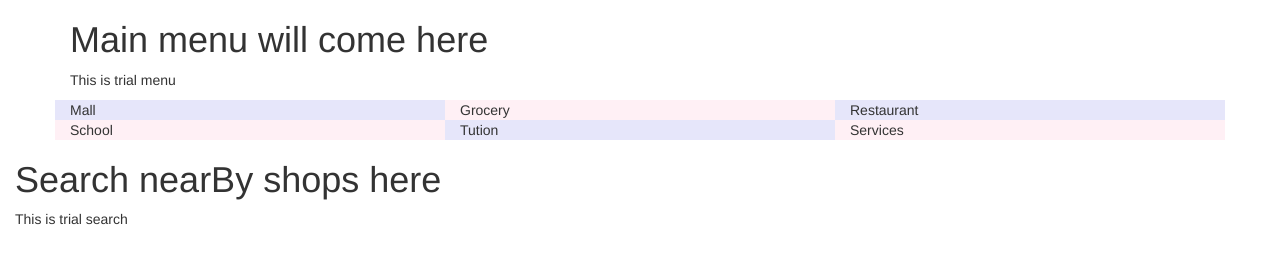
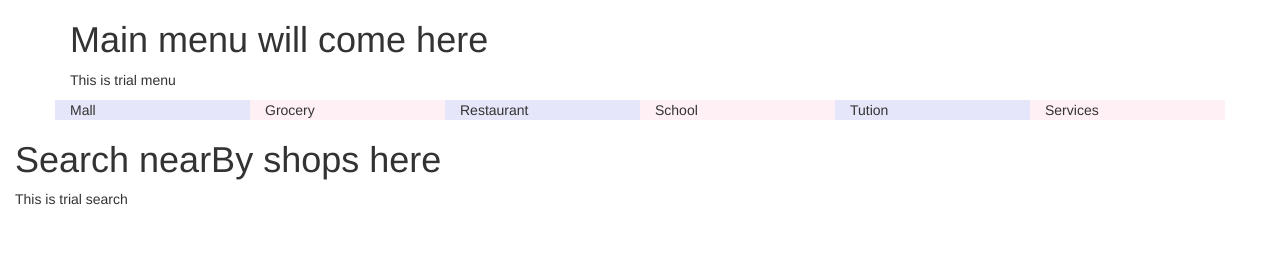
Before and after one commit to naseeha/project1, a website: page index.html in a window 1280 px wide. Drawn offline with nearby package versions, Linux system fonts and the light colour scheme.

Commit message:
Update index.html

```diff
--- a/index.html
+++ b/index.html
@@ -14,17 +14,17 @@
   <h1>Main menu will come here</h1>
   <p>This is trial menu</p>
   <div class="row">
-    <div class="col-md-4" style="background-color:lavender;">Mall
+    <div class="col-md-2" style="background-color:lavender;">Mall
     </div>
-    <div class="col-md-4" style="background-color:lavenderblush;">Grocery
+    <div class="col-md-2" style="background-color:lavenderblush;">Grocery
     </div>
-    <div class="col-md-4" style="background-color:lavender;">Restaurant
+    <div class="col-md-2" style="background-color:lavender;">Restaurant
     </div>
-    <div class="col-md-4" style="background-color:lavenderblush;">School
+    <div class="col-md-2" style="background-color:lavenderblush;">School
     </div>
-    <div class="col-md-4" style="background-color:lavender;">Tution
+    <div class="col-md-2" style="background-color:lavender;">Tution
     </div>
-    <div class="col-md-4" style="background-color:lavenderblush;">Services
+    <div class="col-md-2" style="background-color:lavenderblush;">Services
     </div>
   </div>
 </div>
```
